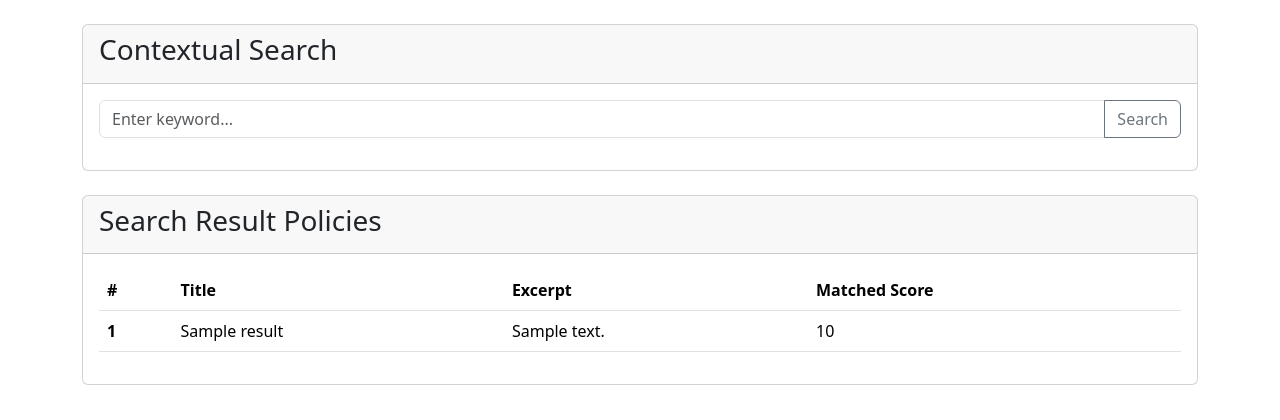
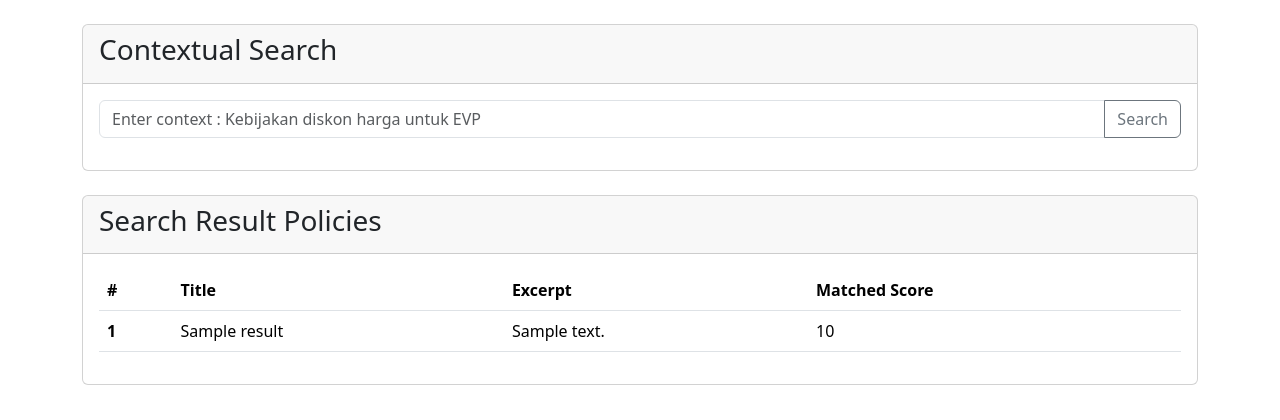
Before and after one commit to permadihendra/policy_repo, a Flask app: template templates/contextual_search.html in a window 1280 px wide. Shown: the part 56-476 px from the top of the page. Run offline with Flask 3, Linux system fonts and the light colour scheme; the template is opened without the code that fills it: most values are stand-ins (such as "Sample title", 1, 10 or a date in 2020).

Commit message:
update contextual search input placeholder

```diff
--- a/templates/contextual_search.html
+++ b/templates/contextual_search.html
@@ -13,7 +13,7 @@
         <input
           type="textarea"
           class="form-control"
-          placeholder="Enter keyword..."
+          placeholder="Enter context : Kebijakan diskon harga untuk EVP"
           id="searchInput"
         />
         <button
```
